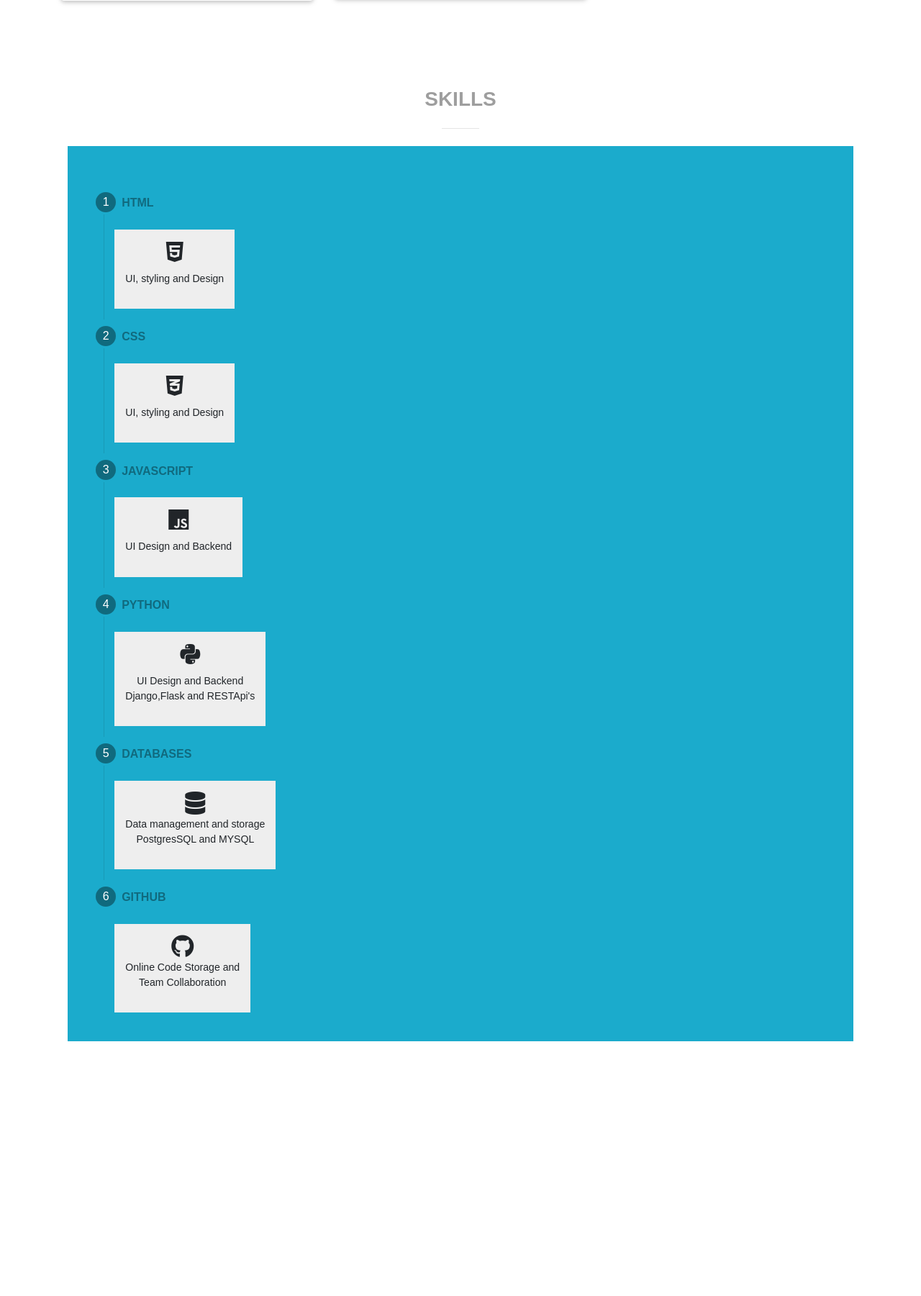
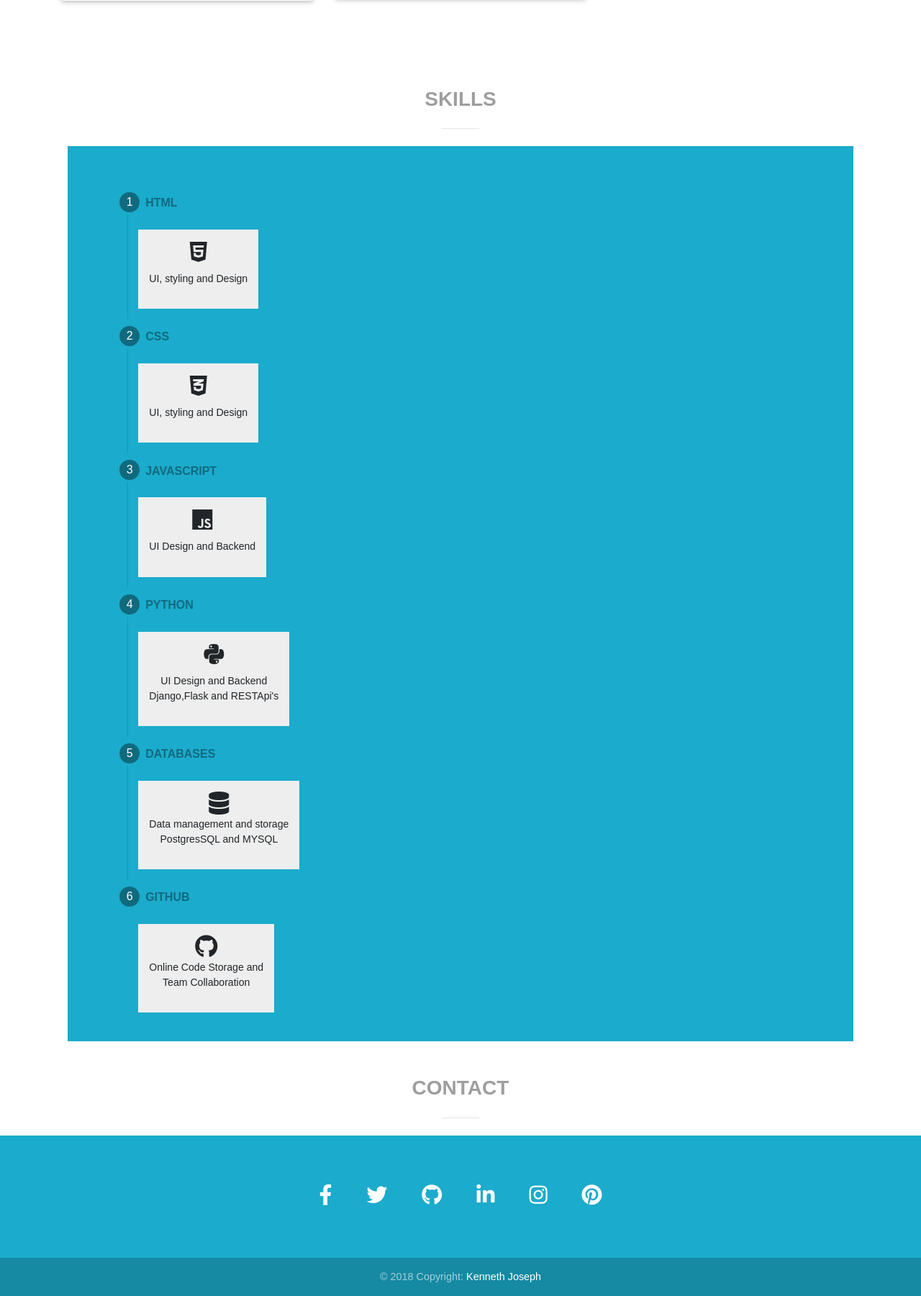
Before and after one commit to Kenneth-joseph/kentportfolio, a Django app: template folio/templates/home.html in a window 1280 px wide. Shown: the part 1971-3772 px from the top of the page at 72% size. Before the commit the page ends 3418 px from the top, so only its background shows below. Run offline with Django 3.2, Linux system fonts and the light colour scheme; the template is opened without the code that fills it, so the values that code supplies are empty; some libraries are stand-ins or nearby versions; some web fonts are replaced.

Commit message:
edited my contact secton

```diff
--- a/folio/templates/home.html
+++ b/folio/templates/home.html
@@ -189,7 +189,7 @@
 							<div class="col-md-6">
 
 								<div class="view rounded-right">
-									<img class="img-fluid" src="static/images/regp.png" alt="Sample image">
+									<img class="img-fluid" src="static/images/hd.png" alt="Sample image">
 								</div>
 
 							</div>
@@ -221,7 +221,7 @@
 
 								<h5 class="font-weight-normal mb-3">THE AWARD</h5>
 
-								<p class="text-muted">Welcome to the to the hood site, this site provides a platform where tenants from a particular hood can stay in-touch and always updated about there latest situations like health related or any issue needed for quick update.</p>
+								<p class="text-muted">Welcome to the to the awards page, this is a platform where people get to share their applications with the world and people get to grade them.</p>
 
 								<ul class="list-unstyled font-small mt-5">
 
@@ -237,7 +237,7 @@
 
 									<li>
 										<p class="text-uppercase mb-2"><strong>visit the site</strong></p>
-										<a href="https://kent-hood.herokuapp.com/accounts/login/?next=/">THE HOOD</a>
+										<a href="https://awards-kent.herokuapp.com/">THE AWARD</a>
 									</li>
 								</ul>
 
@@ -248,7 +248,7 @@
 							<div class="col-md-6">
 
 								<div class="view rounded-right">
-									<img class="img-fluid" src="static/images/regp.png" alt="Sample image">
+									<img class="img-fluid" src="static/images/aw.png" alt="Sample image">
 								</div>
 
 							</div>
@@ -462,7 +462,7 @@
 <!-- Vertical Steppers -->
 <div class="row mt-1">
 	<div class="col-md-1"></div>
-  <div class="col-md-10 " style="background-color:#1babcc">
+  <div class="col-md-10 pl-5" style="background-color:#1babcc">
 
     <!-- Stepers Wrapper -->
 	  <div class="step">
@@ -559,4 +559,65 @@
 <!-- Steppers Navigation -->
 
 <!-- /.Vertical Steppers -->
+
+<!--footer--->
+
+<h3 class="font-weight-bold text-center grey-text text-uppercase large mb-4 mt-5" id="contact">Contact</h3>
+<hr class="w-header my-4">
+
+<!-- Footer -->
+<footer class="page-footer font-small darken-3" style="background-color:#1babcc">
+
+  <!-- Footer Elements -->
+  <div class="container">
+
+    <!-- Grid row-->
+    <div class="row">
+
+      <!-- Grid column -->
+      <div class="col-md-12 py-5">
+        <div class="mb-5 flex-center">
+
+          <!-- Facebook -->
+          <a class="fb-ic">
+            <i class="fab fa-facebook-f fa-lg white-text mr-md-5 mr-3 fa-2x"> </i>
+          </a>
+          <!-- Twitter -->
+          <a class="tw-ic">
+            <i class="fab fa-twitter fa-lg white-text mr-md-5 mr-3 fa-2x"> </i>
+          </a>
+          <!-- Google +-->
+          <a class="gplus-ic" href="https://github.com/Kenneth-joseph">
+            <i class="fab fa-github fa-lg white-text mr-md-5 mr-3 fa-2x"> </i>
+          </a>
+          <!--Linkedin -->
+          <a class="li-ic" href="https://www.linkedin.com/in/kenneth-joseph-245056180">
+            <i class="fab fa-linkedin-in fa-lg white-text mr-md-5 mr-3 fa-2x"> </i>
+          </a>
+          <!--Instagram-->
+          <a class="ins-ic">
+            <i class="fab fa-instagram fa-lg white-text mr-md-5 mr-3 fa-2x"> </i>
+          </a>
+          <!--Pinterest-->
+          <a class="pin-ic">
+            <i class="fab fa-pinterest fa-lg white-text fa-2x"> </i>
+          </a>
+        </div>
+      </div>
+      <!-- Grid column -->
+
+    </div>
+    <!-- Grid row-->
+
+  </div>
+  <!-- Footer Elements -->
+
+  <!-- Copyright -->
+  <div class="footer-copyright text-center py-3">© 2018 Copyright:
+    <a href="https://mdbootstrap.com/education/bootstrap/"> Kenneth Joseph</a>
+  </div>
+  <!-- Copyright -->
+
+</footer>
+<!-- Footer -->
 {%endblock%}
--- a/folio/templates/navbar.html
+++ b/folio/templates/navbar.html
@@ -22,6 +22,10 @@
             <a class="nav-link" href="#skills">SKILLS</a>
         </li>
 
+           <li class="nav-item">
+               <a class="nav-link" href="#contact">CONTACT</a>
+        </li>
+
       </ul>
     </div>
   </nav>
```
Also changed, not shown: static/images/aw.png (added), static/images/hd.png (added).
